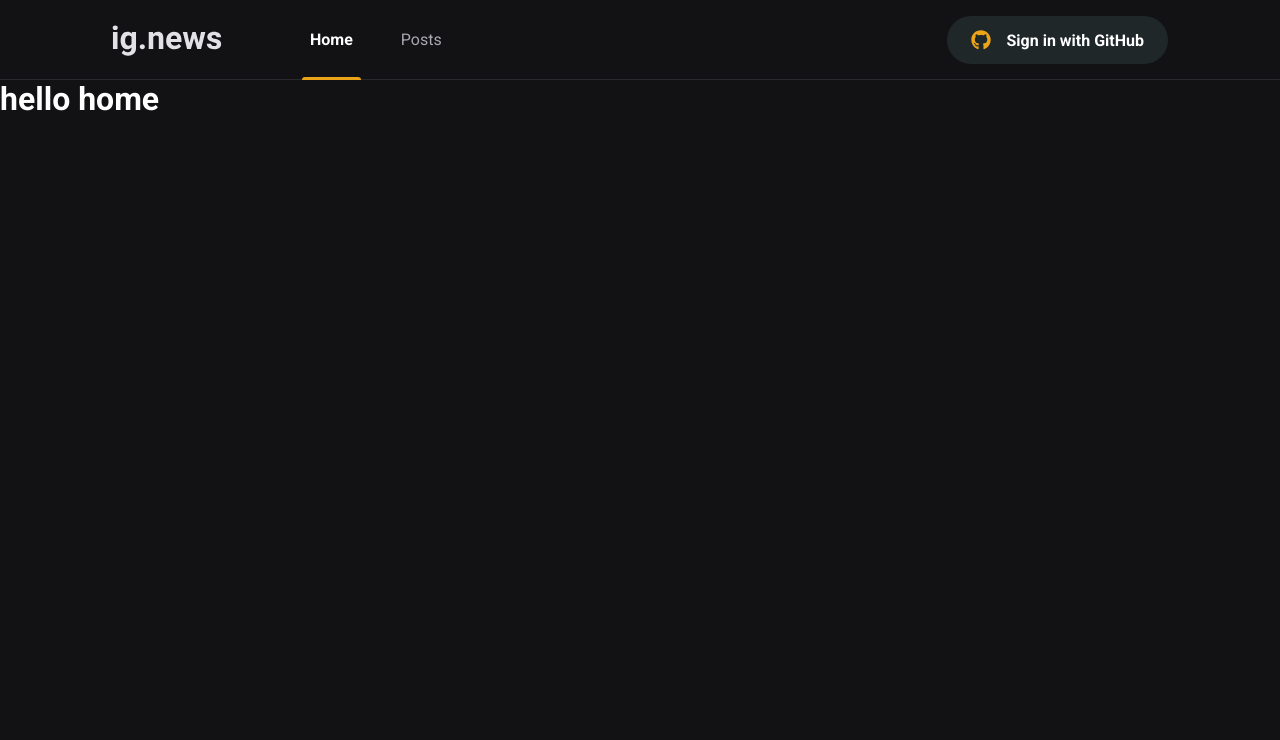
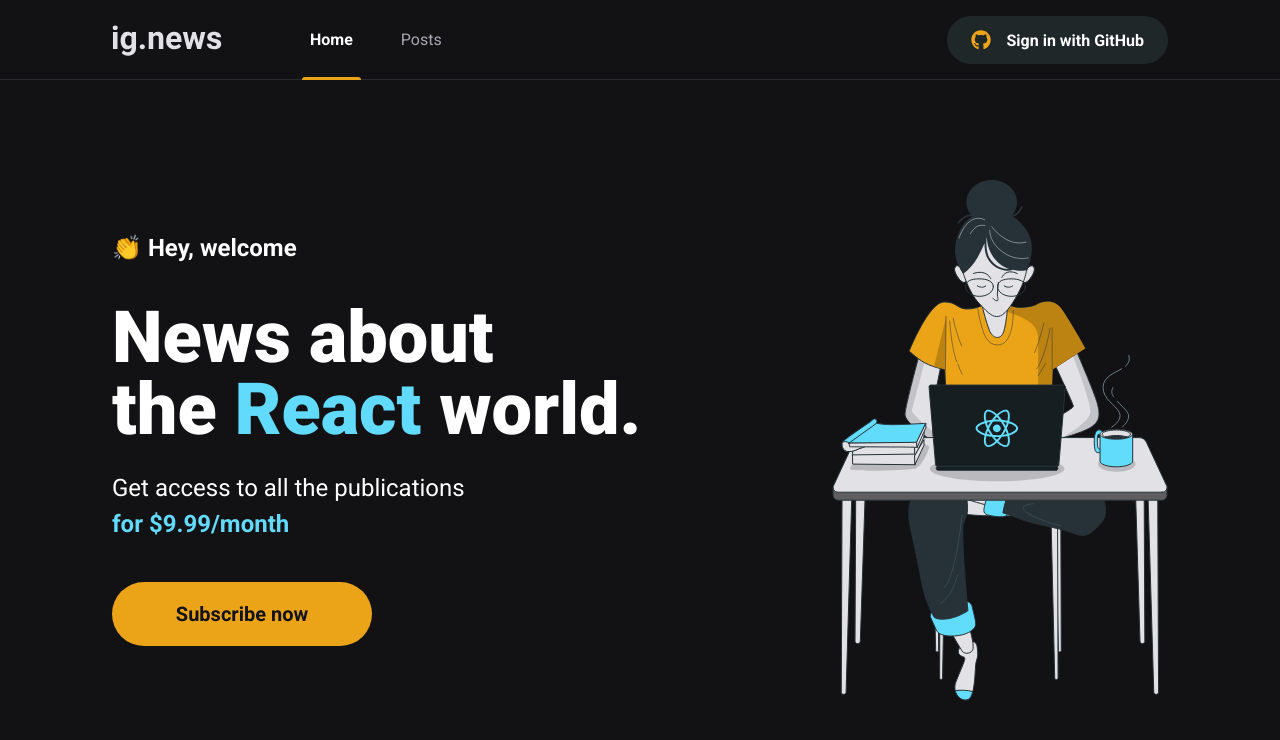
Before and after one commit to gmass0n/ignews, a Next.js app: page / in a window 1280 px wide. Shown: the top 740 px of the page. Built offline with nearby package versions, Linux system fonts and the light colour scheme.

Commit message:
feat: add home page

```diff
--- /dev/null
+++ b/src/components/SubscribeButton/index.tsx
@@ -0,0 +1,11 @@
+import { FC } from "react";
+
+import styles from "./styles.module.scss";
+
+export const SubscribeButton: FC = () => {
+  return (
+    <button type="button" className={styles.subscribeButton}>
+      Subscribe now
+    </button>
+  );
+};
--- /dev/null
+++ b/src/components/SubscribeButton/styles.module.scss
@@ -0,0 +1,20 @@
+.subscribeButton {
+  height: 4rem;
+  width: 260px;
+  border: 0;
+  border-radius: 2rem;
+  background: var(--yellow-500);
+  color: var(--gray-900);
+  font-size: 1.25rem;
+  font-weight: bold;
+
+  display: flex;
+  justify-content: center;
+  align-items: center;
+
+  transition: filter 0.2s;
+
+  &:hover {
+    filter: brightness(0.85);
+  }
+}
--- a/src/pages/index.tsx
+++ b/src/pages/index.tsx
@@ -1,15 +1,38 @@
 import { NextPage } from "next";
 import Head from "next/head";
-import { Header } from "../components/Header";
+
+import { SubscribeButton } from "../components/SubscribeButton";
+
+import styles from "../styles/home.module.scss";
 
 const Home: NextPage = () => {
   return (
     <>
       <Head>
-        <title>Ínicio | ig.news</title>
+        <title>Home | ig.news</title>
       </Head>
 
-      <h1>hello home</h1>
+      <main className={styles.contentContainer}>
+        <section className={styles.hero}>
+          <span>👏 Hey, welcome</span>
+
+          <h1>
+            News about
+            <br />
+            the <span>React</span> world.
+          </h1>
+
+          <p>
+            Get access to all the publications
+            <br />
+            <span>for $9.99/month</span>
+          </p>
+
+          <SubscribeButton />
+        </section>
+
+        <img src="/images/avatar.svg" alt="Girl coding" />
+      </main>
     </>
   );
 };
--- /dev/null
+++ b/src/styles/home.module.scss
@@ -0,0 +1,45 @@
+.contentContainer {
+  max-width: 1120px;
+  margin: 0 auto;
+  padding: 0 2rem;
+  height: calc(100vh - 5rem);
+
+  display: flex;
+  align-items: center;
+  justify-content: space-between;
+}
+
+.hero {
+  max-width: 600px;
+
+  > span {
+    font-size: 1.5rem;
+    font-weight: bold;
+  }
+
+  h1 {
+    font-size: 4.5rem;
+    line-height: 4.5rem;
+    font-weight: 900;
+    margin-top: 2.5rem;
+
+    span {
+      color: var(--cyan-500);
+    }
+  }
+
+  p {
+    font-size: 1.5rem;
+    line-height: 2.25rem;
+    margin-top: 1.5rem;
+
+    span {
+      color: var(--cyan-500);
+      font-weight: bold;
+    }
+  }
+
+  > button {
+    margin-top: 2.5rem;
+  }
+}
```
